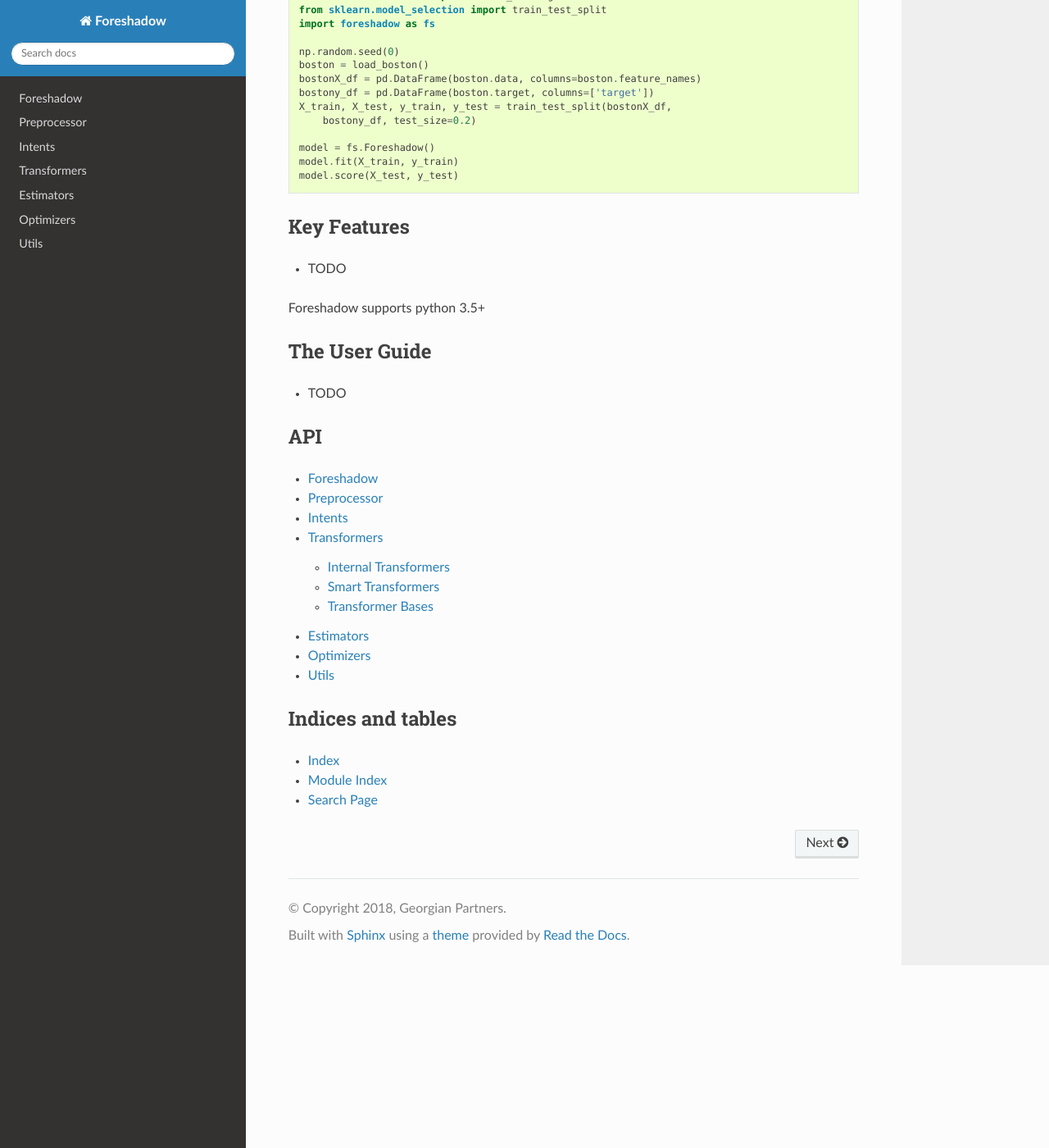
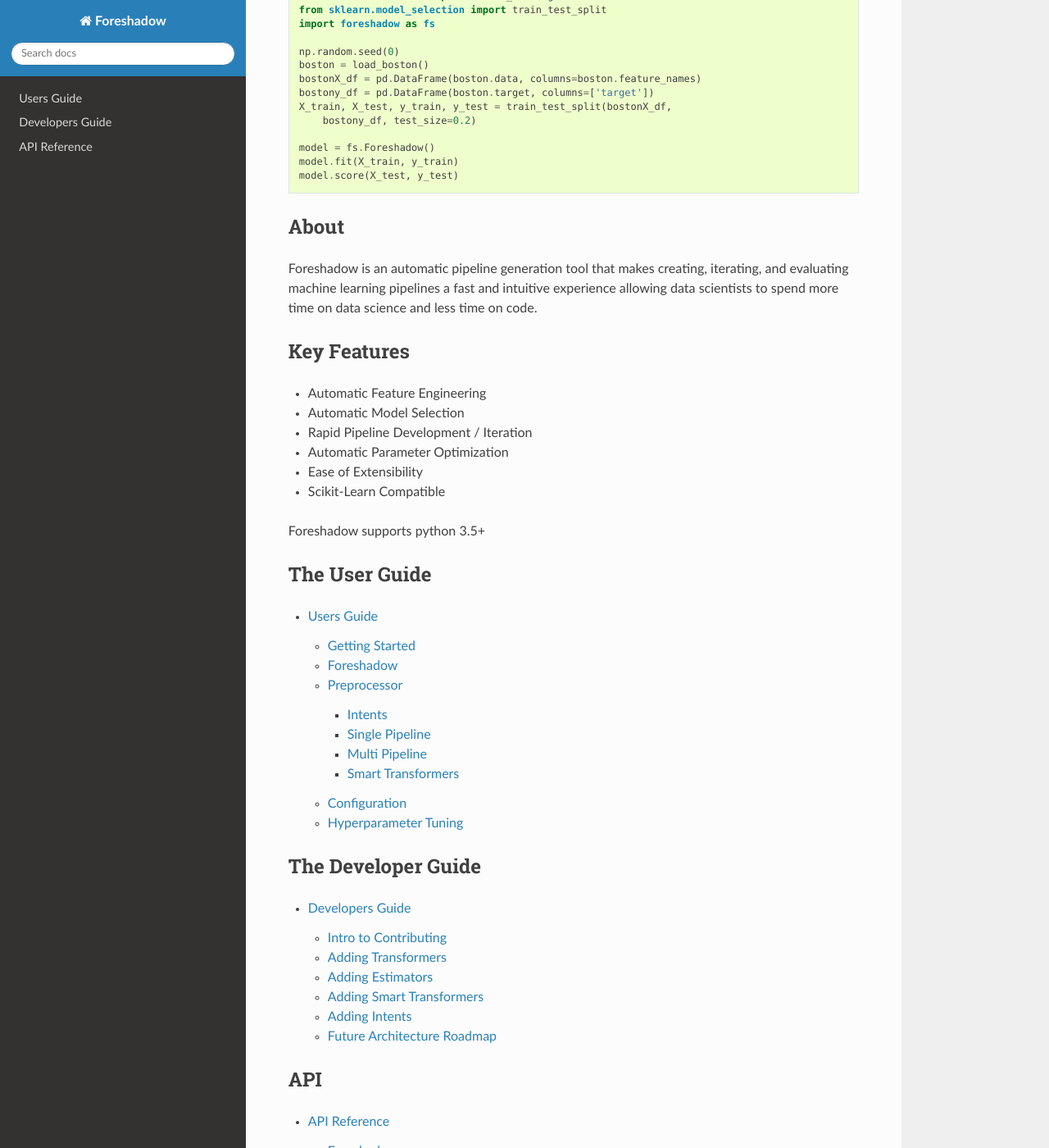
Before and after one commit to georgian-io-archive/foreshadow, a Sphinx documentation site: the page built from doc/index.rst, in a window 1280 px wide and 1400 px high, scrolled down 388 px. Shown: the whole window at 82% size. Built offline with Sphinx 7.4.7 and the Read the Docs theme 2.0.0, drawn with Linux system fonts in a browser that asks for light colours; some of the changed lines change nothing that is shown.

Commit message:
Add basic docs

```diff
--- a/doc/api.rst
+++ b/doc/api.rst
@@ -1,4 +1,5 @@
-.. _api:
+API Reference
+=============
 
 
 Foreshadow
--- a/doc/conf.py
+++ b/doc/conf.py
@@ -90,7 +90,11 @@
 # further.  For a list of options available for each theme, see the
 # documentation.
 #
-# html_theme_options = {}
+html_theme_options = {
+
+    'navigation_depth': -1
+
+}
 
 # Add any paths that contain custom static files (such as style sheets) here,
 # relative to this directory. They are copied after the builtin static files,
--- /dev/null
+++ b/doc/developers.rst
@@ -0,0 +1,36 @@
+Developers Guide
+================
+
+Intro to Contributing
+---------------------
+
+Test
+
+
+Adding Transformers
+-------------------
+
+Test
+
+
+Adding Estimators
+-----------------
+
+Test
+
+
+Adding Smart Transformers
+-------------------------
+
+Test
+
+Adding Intents
+--------------
+
+Test
+
+
+Future Architecture Roadmap
+---------------------------
+
+Test
--- a/doc/index.rst
+++ b/doc/index.rst
@@ -32,16 +32,40 @@
    model.fit(X_train, y_train)
    model.score(X_test, y_test)
 
+
+About
+-----
+Foreshadow is an automatic pipeline generation tool that makes creating, iterating,
+and evaluating machine learning pipelines a fast and intuitive experience allowing
+data scientists to spend more time on data science and less time on code.
+
+
 Key Features
 ------------
-- TODO
+- Automatic Feature Engineering
+- Automatic Model Selection
+- Rapid Pipeline Development / Iteration
+- Automatic Parameter Optimization
+- Ease of Extensibility
+- Scikit-Learn Compatible
 
 Foreshadow supports python 3.5+
 
 
 The User Guide
 --------------
-- TODO
+.. toctree::
+   :maxdepth: 3
+
+   users
+
+
+The Developer Guide
+-------------------
+.. toctree::
+   :maxdepth: 3
+
+   developers
 
 API
 ---
--- /dev/null
+++ b/doc/users.rst
@@ -0,0 +1,185 @@
+Users Guide
+===========
+
+Getting Started
+---------------
+
+To get started with foreshadow, install the package using pip install. This will also
+install the dependencies. Now create a simple python script that uses all the
+defaults with Foreshadow.
+
+First import foreshadow
+
+.. code-block:: python
+
+    import foreshadow as fs
+
+Also import sklearn, pandas, and numpy for the demo
+
+.. code-block:: python
+
+    import pandas as pd
+    import numpy as np
+
+    from sklearn.datasets import boston_housing
+    from sklearn.model_selection import train_test_split
+
+Now load in the boston housing dataset from sklearn into pandas dataframes. This
+is a common dataset for testing machine learning models and comes built in to
+scikit-learn.
+
+.. code-block:: python
+
+    boston = load_boston()
+    bostonX_df = pd.DataFrame(boston.data, columns=boston.feature_names)
+    bostony_df = pd.DataFrame(boston.target, columns=['target'])
+
+Next, exactly as if working with an sklearn estimator, perform a train test
+split on the data and pass the train data into the fit function of a new Foreshadow
+object
+
+.. code-block:: python
+
+    X_train, X_test, y_train, y_test = train_test_split(bostonX_df,
+       bostony_df, test_size=0.2)
+    fs = fs.Foreshadow()
+    fs.fit(X_train, y_train)
+
+Now `fs` is a fit Foreshadow object for which all feature engineering has been
+performed and the estimator has been trained and optimized. It is now possible to
+utilize this exactly as a fit sklearn estimator to make predictions.
+
+.. code-block:: python
+
+    model.score(X_test, y_test)
+
+Great, you now have a working Foreshaow installation! Keep reading to learn how to
+export, modify and construct pipelines of your own.
+
+
+Foreshadow
+----------
+
+Foreshadow is the primary object and interface for the Foreshadow framework. By
+default, Foreshadow creates a :code:`Preprocessor` object for both the input
+data and the target vector.
+
+It also automatically determines whether the target data
+is categorical or numerical and determines whether to use a Classification estimator
+or a Regressor. By default Foreshadow with either pick `TPOT <https://github.com/EpistasisLab/tpot>`_ for regression or
+`auto-sklearn <https://github.com/automl/auto-sklearn>`_ for classification.
+
+**This pipeline is then fit and exposed via the** :code:`fs.pipeline` **object attribute.**
+
+Foreshadow can optionally take in a :py:obj:`Preprocessor <foreshadow.preprocessor.Preprocessor>`
+object for the input data, a :py:obj:`Preprocessor <foreshadow.preprocessor.Preprocessor>` object for the target vector, a
+:py:obj:`sklearn.base.BaseEstimator` object to fit the preprocessed data, and a :py:obj:`sklearn.grid_search.BaseSearchCV`
+class to optimize the available hyperparameters.
+
+Here is an example of a fully defined :py:obj:`Foreshadow <foreshadow.foreshadow.Foreshadow>` object
+
+.. code-block:: python
+
+    shadow = fs.Foreshadow(X_preprocessor=Preprocessor(), y_preprocessor=Preprocessor(), estimator=AutoEstimator(), optimizer=None)
+
+This code is equivalent to the :code:`fs.Foreshadow()` definition but explicitly defines each component. In order to disable one or more
+of these components simply pass :code:`False` to the named parameter.
+
+Foreshadow, acting as an estimator is also capable of being used in a :py:obj:`sklearn.pipeline.Pipeline` object. For example:
+
+.. code-block:: python
+
+    pipeline = Pipeline([("estimator", Foreshadow())])
+    pipeline.fit(X_train, y_train)
+    pipeline.score(X_test, y_test)
+
+By passing an optimizer into Foreshadow, it will attempt to optimize the pipeline it creates by extracting all the hyperparameters from
+the preprocessors and the estimator and passing them into the optimizer object along with the partially fit pipeline. This is a potentially
+long running process and is not reccomended to be used with estimators such as TPOT or AutoSklearn which also do their own optimization.
+
+
+Preprocessor
+------------
+
+The Preprocessor object provides the feature engineering capabilities for the Foreshadow framework. Like
+the :py:obj:`Foreshadow <foreshadow.foreshadow.Foreshadow>` object, the :py:obj:`Preprocessor <foreshadow.preprocessor.Preprocessor>`
+is capable of being used as a standalone object to perform feature engineering, or it can be
+used in a :py:obj:`Pipeline <sklearn.pipeline.Pipeline>` as a Transformer to perform preprocessing for an estimator.
+
+In its most-basic form, a Preprocessor can be initialized with no parameters as :code:`fs.Preprocessor()` in which all defaults
+will be applied. Ideally, a default preprocessor will be able to produce an acceptable pipeline for feature engineering.
+
+The preprocessor performs the following tasks in order
+
+1. Load configuration (if present)
+2. Iterate columns and match Intents
+3. Execute single-pipelines on columns in parallel
+4. Execute multi-pipelines on columns in series
+
+Intents
+~~~~~~~
+
+Preprocessor works by using :py:obj:`Intents <foreshadow.intents.BaseIntent>`. These classes describe a type of feature that a
+dataset could possibly contain. For example, we have a :py:obj:`NumericalIntent <foreshadow.intents.NumericalIntent>` and a
+:py:obj:`CategoricalIntent <foreshadow.intents.CategoricalIntent>`.
+
+Depending on the characterization of the data performed by the
+:code:`is_intent()` class method, *each Intent individually determines if it applies to a particular feature
+in the dataset.* However, it is possible for multiple intents to match to a feature. In order to resolve this,
+Preprocessor uses a hierarchical structure defined by the superclass (parent) and :code:`children` attributes of
+and intent.
+
+This tree-like structure which has :py:obj:`GenericIntent <foreshadow.intents.GenericIntent>` as its
+root node is used to prioritize Intents. Intents further down the tree more precisely define a feature, thus the Intent
+farthest from the root node that matches a given feature is assigned to it.
+
+Each Intent contains a :code:`multi-pipeline` and a :code:`single-pipeline`. These objects are lists of tuples of the form
+:code:`[('name', TransformerObject()),...]` and are used by Preprocessor to construct sklearn Pipeline objects.
+
+
+Single Pipeline
+~~~~~~~~~~~~~~~
+
+A single pipeline operates on a single column of the dataset matched to a specific intent. For example, in the Boston Housing
+dataset, the :code:`'CRIM'` column could match to the :py:obj:`NumericalIntent <foreshadow.intents.NumericalIntent>` in which the single pipeline
+within that Intent would be executed on that feature.
+
+This process is highly parallelized interally.
+
+Multi Pipeline
+~~~~~~~~~~~~~~
+
+Intents also contain a :code:`multi-pipeline` which operates on all columns of data of a given intent simultaneously. For example, in the Boston Housing dataset,
+the :code:`'CRIM'` feature (per capita crime rate), the :code:`'RM'` feature (average rooms per house), and the :code:`'TAX'` feature (property tax rate) could be
+matched to :py:obj:`NumericIntent <foreshadow.intents.NumericIntent>` in which the corresponding multi-pipline would apply transformers across the columns such as
+feature reduction methods like PCA or methods of inference such as Multiple Imputation.
+
+Additionally, while single pipelines are applied on an exclusive basis, multiple pipelines are applied on an inclusive basis. All multiple pipelines in the Intent hierarchy
+are executed on matching columns in the order from lowest (most-specific) intent, to the highest (most-general) intent.
+
+**NOTE: All transformers within a single or multi pipeline can access the entire current dataframe as it stands via** :code:`fit_params['full_df']` **in fit or fit_transform**
+
+Smart Transformers
+~~~~~~~~~~~~~~~~~~
+
+Smart Transformers are a special subclass of sklearn Transformers derived from the :py:obj:`SmartTransformer <foreshadow.transformers.base.SmartTransformer>` base class.
+These transformers do not perform operations on data themselves but instead return a Transformer object at the time of pipeline execution. This allows pipelines to make logical
+decisions about actions to perform on features in real-time.
+
+Smart Transformers make up the essence of single and multi pipelines in Intents as they allow conditional operations to be performed on data depending on any statistical analysis
+or hypothesis testing. Smart transformers can be overriden using the :code:`override` attribute which takes in a string which is capable of being resolved as an internal transformer
+in the Foreshadow library, an external transfomer from sklearn or another smart transformer. The attributes of this override can be set via the :code:`set_params()` methods for which all parameters
+other than the :code:`override` parameter itself will be passed to the override object.
+
+
+Configuration
+-------------
+
+The configurability is by far the most powerful aspect of this framework. Through configuration, data scientists can quickly iterate on pipelines generated by Foreshadow and Preprocessor.
+
+
+
+Hyperparameter Tuning
+---------------------
+
+Test
```
